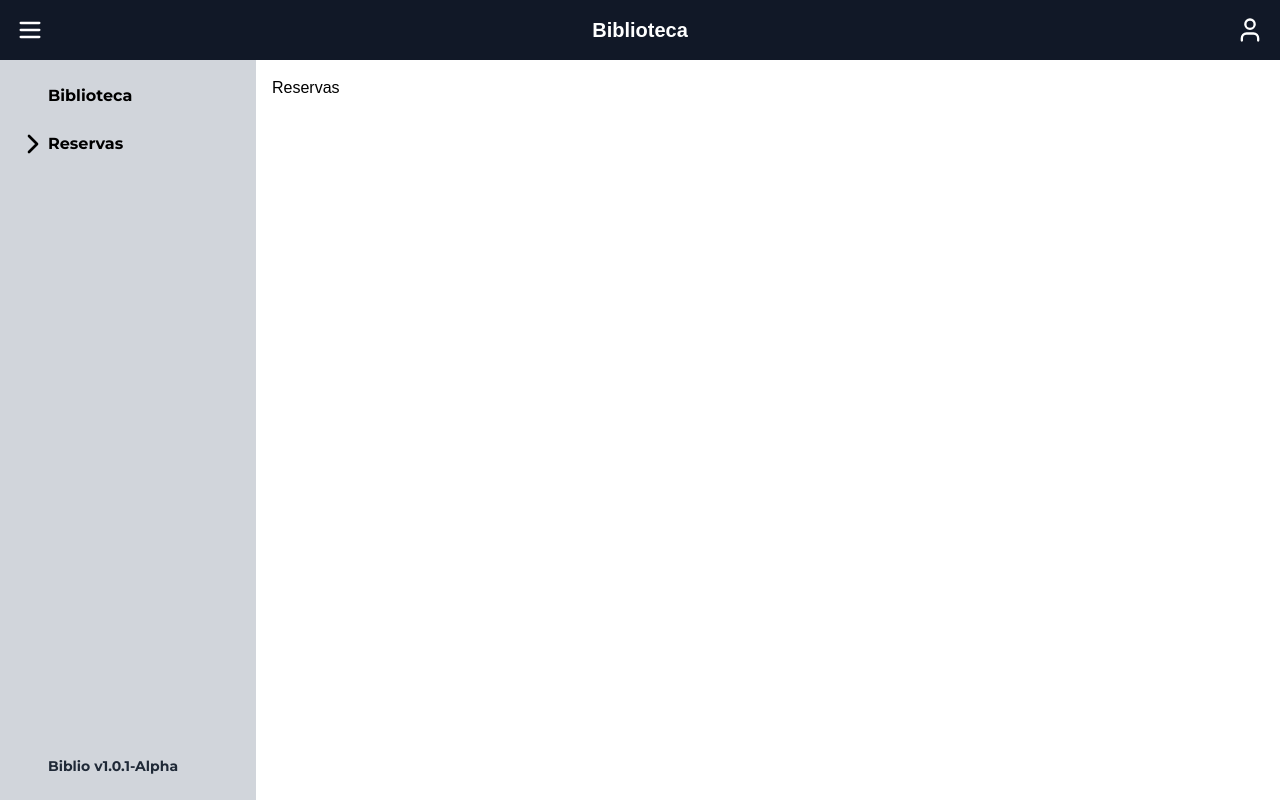
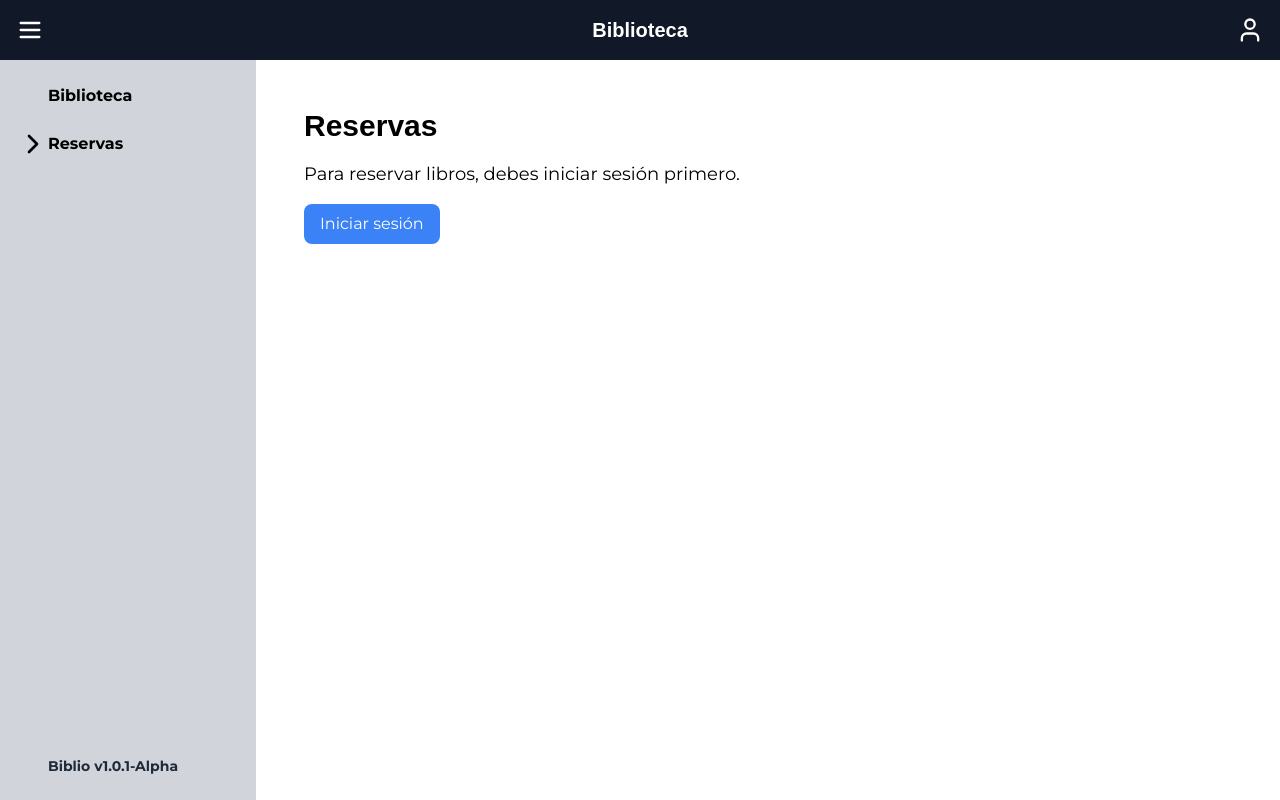
Before and after one commit to artjs120820/Biblio-Fino, a Next.js app: page /reservas in a window 1280 px wide. Built offline with nearby package versions, Linux system fonts and the light colour scheme; a web font is replaced by a local one.

Commit message:
reserva lgn

```diff
--- a/app/(client)/reservas/page.jsx
+++ b/app/(client)/reservas/page.jsx
@@ -1,5 +1,22 @@
+'use client'
+import { useState } from "react";
+import LoginModal from "../../(empty)/login/page";
+
 export default function Page() {
+    const [mostrarLogin, setMostrarLogin] = useState(false);
+
     return (
-        <h1>Reservas</h1>
+        <div className="flex flex-col items-start justify-center p-8">
+            <h1 className="text-3xl font-bold mb-4">Reservas</h1>
+            <p className="text-lg mb-4">Para reservar libros, debes iniciar sesión primero.</p>
+            <button
+                onClick={() => setMostrarLogin(true)}
+                className="bg-blue-500 text-white px-4 py-2 rounded-lg hover:bg-blue-600 transition"
+            >
+                Iniciar sesión
+            </button>
+
+            {mostrarLogin && <LoginModal showLogin={mostrarLogin} setShowLogin={setMostrarLogin}  />}
+        </div>
     );
 }
```
